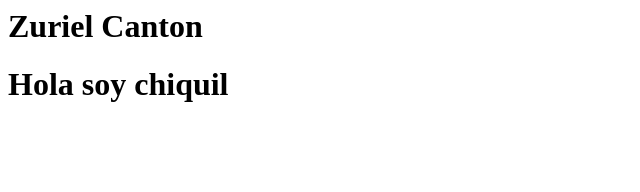
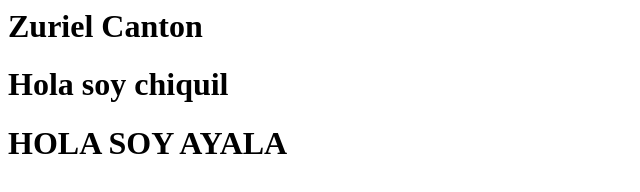
Before and after one commit to citlydaniela/ejercicio, a plain HTML site: page index.html in a window 1280 px wide. Shown: the whole page, without its empty margins (0-640 px from the left). Drawn offline with Linux system fonts and the light colour scheme.

Commit message:
19/09/2023

```diff
--- a/index.html
+++ b/index.html
@@ -12,7 +12,7 @@
             <!--Espacio Chiquil -->
             <h1>Hola soy chiquil</h1>
 
-            <!--Espacio Manuel-->
+            <h1>HOLA SOY AYALA</h1>
 
             <!--Espacio Monse -->
 
```
